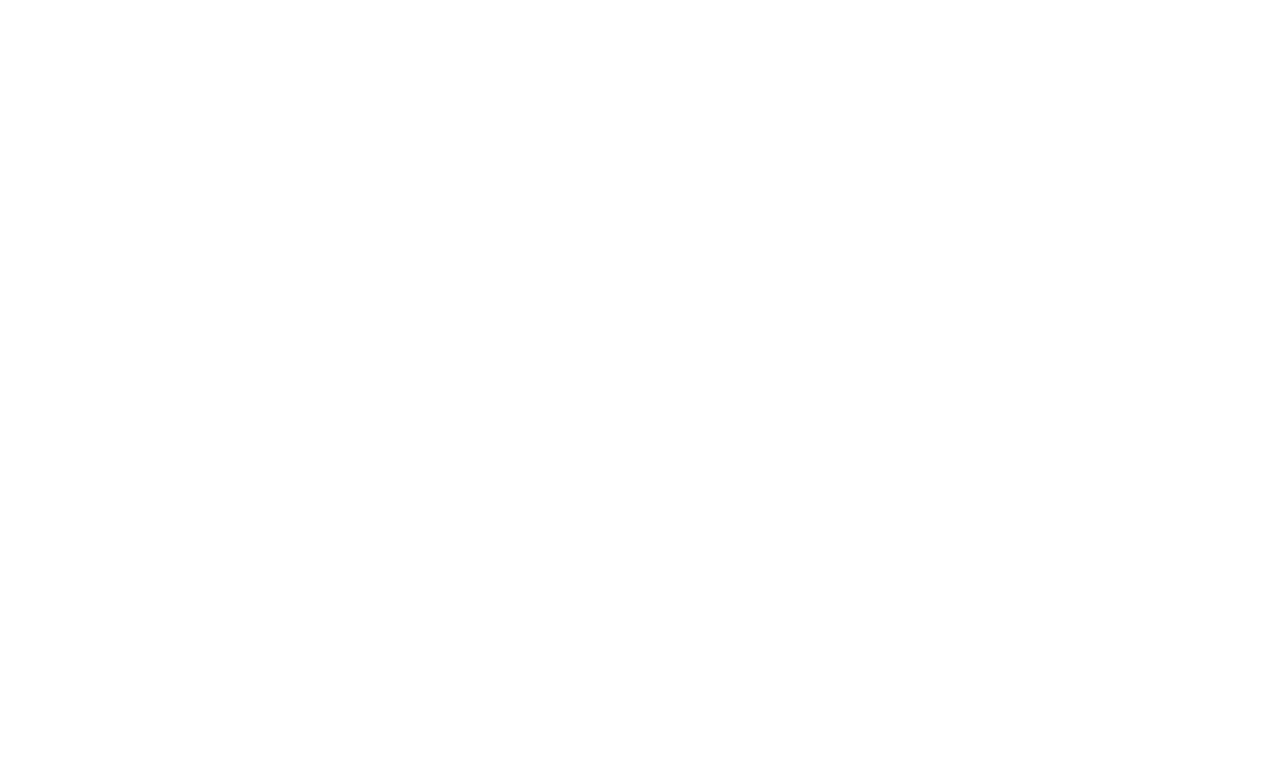
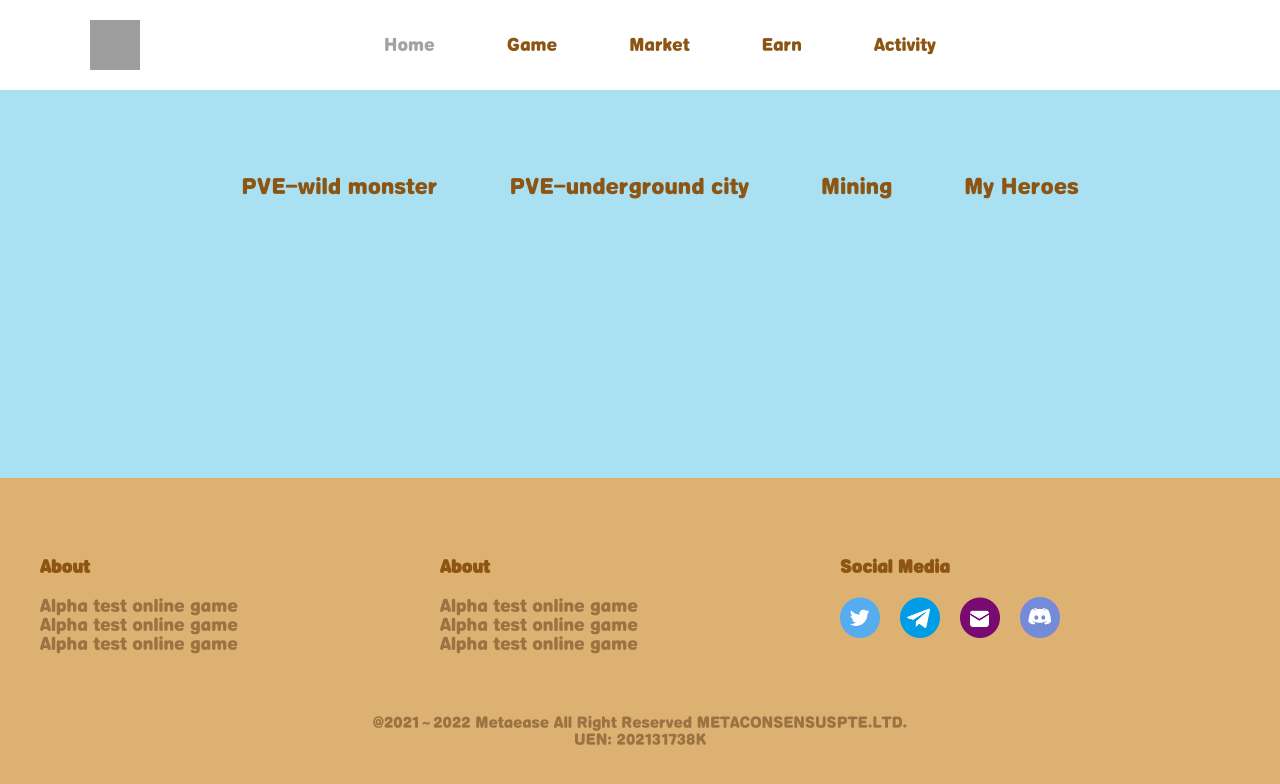
Before and after one commit to ytfei/primalgame-web, a Vue app: page /game in a window 1280 px wide. Before the commit this address had no page. Shown: the top 784 px of the page. Built offline with nearby package versions, Linux system fonts and the light colour scheme; grey boxes are pictures that could not be loaded.

Commit message:
feat(game): 路由、头部底部搭建

```diff
--- a/src/router/index.ts
+++ b/src/router/index.ts
@@ -15,6 +15,14 @@
         meta: {
           title: 'Home'
         }
+      },
+      {
+        path: '/game',
+        name: 'Game',
+        component: () => import('src/views/game/index.vue'),
+        meta: {
+          title: 'Game'
+        }
       }
     ]
   }
--- /dev/null
+++ b/src/views/game/index.vue
@@ -0,0 +1,21 @@
+<script setup lang="ts">
+import { useNamespace } from 'src/hooks/useCommon'
+import CommonHeader from './layout/CommonHeader.vue'
+const prefixCls = useNamespace('game')
+</script>
+
+<template>
+  <div :class="prefixCls.multiPrefixCls">
+    <CommonHeader></CommonHeader>
+    <router-view></router-view>
+  </div>
+</template>
+
+<style lang="scss" scoped>
+$moduleName: 'game';
+$prefix-cls: '#{$namespace}-#{$moduleName}';
+$mobile-prefix-cls: '#{$namespace}-m-#{$moduleName}';
+
+.#{$prefix-cls} {
+}
+</style>
--- /dev/null
+++ b/src/views/game/layout/CommonHeader.vue
@@ -0,0 +1,88 @@
+<script setup lang="ts">
+import { useNamespace } from 'src/hooks/useCommon'
+import { reactive, toRefs } from 'vue'
+const prefixCls = useNamespace('game-layout')
+const state = reactive({
+  menuList: [
+    {
+      name: 'PVE-wild monster',
+      routerName: ''
+    },
+    {
+      name: 'PVE-underground city',
+      routerName: ''
+    },
+    {
+      name: 'Mining',
+      routerName: ''
+    },
+    {
+      name: 'My Heroes',
+      routerName: ''
+    }
+  ]
+})
+const { menuList } = toRefs(state)
+</script>
+
+<template>
+  <div :class="prefixCls.multiPrefixCls">
+    <div class="layout-1200">
+      <div class="header-content">
+        <div class="header-menu">
+          <ul>
+            <li v-for="(item, index) in menuList" :key="index">
+              <router-link :to="{ name: item.routerName }">
+                <span>{{ item.name }}</span>
+              </router-link>
+            </li>
+          </ul>
+        </div>
+      </div>
+    </div>
+  </div>
+</template>
+
+<style lang="scss" scoped>
+$moduleName: 'game-layout';
+$prefix-cls: '#{$namespace}-#{$moduleName}';
+$mobile-prefix-cls: '#{$namespace}-m-#{$moduleName}';
+
+.#{$prefix-cls} {
+  .layout-1200 {
+    padding-top: 52px;
+    text-align: center;
+    .header-content {
+      width: 1200px;
+      margin: 0 auto;
+      height: 90px;
+      display: flex;
+      align-items: center;
+      justify-content: center;
+      position: relative;
+      .header-menu {
+        li {
+          display: inline-block;
+          cursor: pointer;
+          a {
+            display: block;
+            font-size: 20px;
+            font-weight: normal;
+            color: #fffdf5;
+            line-height: 23px;
+            margin: 0 36px;
+            text-decoration: none;
+            //font-family: FZHPJW--GB1-0, FZHPJW--GB1;
+          }
+          .router-link-exact-active {
+            color: #8d5513;
+          }
+          span {
+            position: relative;
+          }
+        }
+      }
+    }
+  }
+}
+</style>
--- a/src/views/layout/CommonFooter.vue
+++ b/src/views/layout/CommonFooter.vue
@@ -1,10 +1,36 @@
 <script setup lang="ts">
 import { useNamespace } from 'src/hooks/useCommon'
+import SocialPlatform from 'comps/SocialPlatform.vue'
 const prefixCls = useNamespace('footer')
 </script>
 
 <template>
-  <footer :class="prefixCls.multiPrefixCls">432</footer>
+  <footer :class="prefixCls.multiPrefixCls">
+    <div class="layout-1200">
+      <div class="footer-content">
+        <div class="footer-flex">
+          <div class="footer-title">About</div>
+          <div class="footer-describe">Alpha test online game</div>
+          <div class="footer-describe">Alpha test online game</div>
+          <div class="footer-describe">Alpha test online game</div>
+        </div>
+        <div class="footer-flex">
+          <div class="footer-title">About</div>
+          <div class="footer-describe">Alpha test online game</div>
+          <div class="footer-describe">Alpha test online game</div>
+          <div class="footer-describe">Alpha test online game</div>
+        </div>
+        <div class="footer-flex">
+          <div class="footer-title">Social Media</div>
+          <SocialPlatform class="social-platform" size="small"></SocialPlatform>
+        </div>
+      </div>
+      <div class="footer-copyright">
+        @2021～2022 Metaease All Right Reserved METACONSENSUSPTE.LTD.<br />UEN:
+        202131738K
+      </div>
+    </div>
+  </footer>
 </template>
 
 <style lang="scss" scoped>
@@ -16,5 +42,34 @@
   background: #dcb172;
   display: flex;
   bottom: 0;
+  .layout-1200 {
+    padding-top: 80px;
+    .footer-content {
+      display: flex;
+      .footer-flex {
+        flex: 1;
+        .social-platform {
+          width: 220px;
+        }
+      }
+      .footer-title {
+        font-size: 16px;
+        font-weight: bold;
+        color: #8d5513;
+        margin-bottom: 20px;
+      }
+      .footer-describe {
+        font-size: 16px;
+        color: #9b7242;
+      }
+    }
+    .footer-copyright {
+      font-size: 14px;
+      font-weight: normal;
+      color: #9b7242;
+      text-align: center;
+      margin-top: 60px;
+    }
+  }
 }
 </style>
--- a/src/views/layout/CommonHeader.vue
+++ b/src/views/layout/CommonHeader.vue
@@ -10,7 +10,7 @@
     },
     {
       name: 'Game',
-      routerName: ''
+      routerName: 'Game'
     },
     {
       name: 'Market',
--- a/src/views/layout/index.vue
+++ b/src/views/layout/index.vue
@@ -20,9 +20,10 @@
 $prefix-cls: '#{$namespace}-#{$moduleName}';
 $mobile-prefix-cls: '#{$namespace}-m-#{$moduleName}';
 .#{$prefix-cls} {
+  font-family: FZHPJW--GB1-0, FZHPJW--GB1;
   main {
     min-height: calc(100vh - 412px);
-    background: #cccccc;
+    background: #a9e1f2;
   }
 }
 </style>
```
